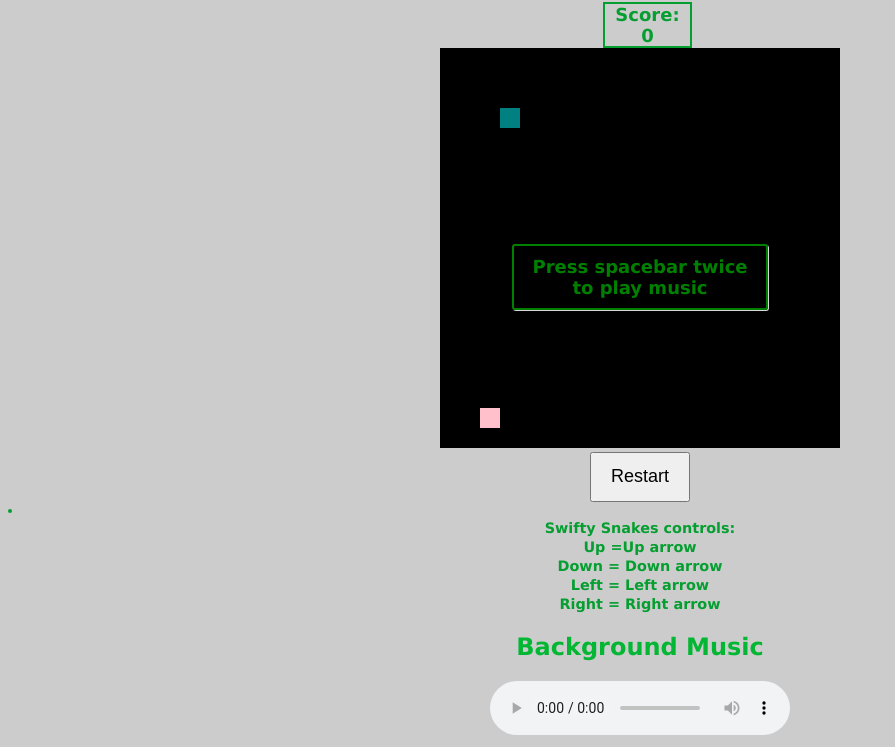
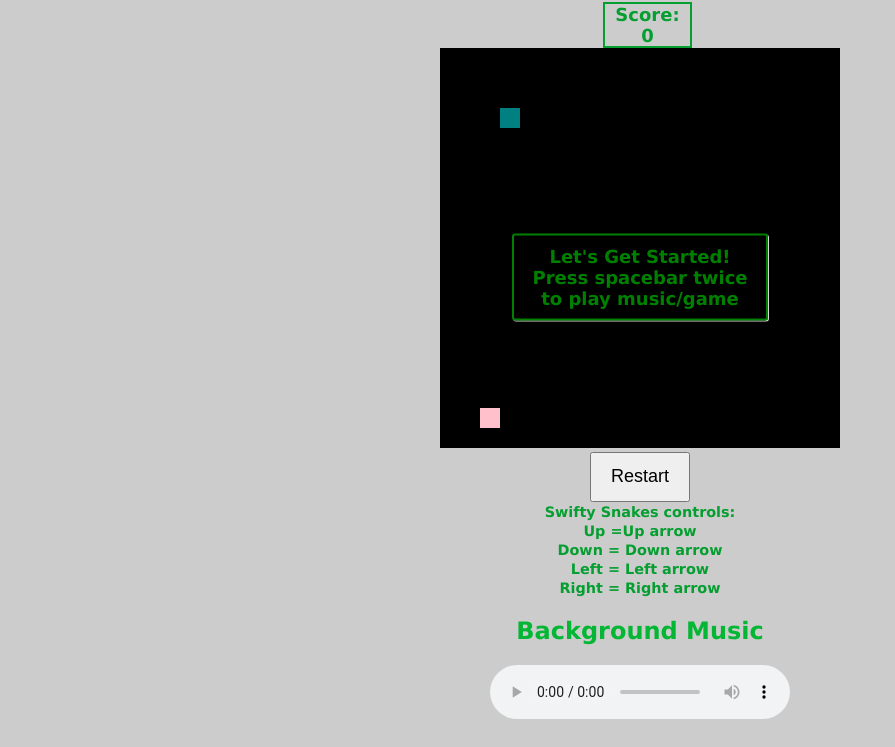
Before and after one commit to sswift1995/P1PG.SwiftySnakes, a plain HTML site: page index.html in a window 1280 px wide. Shown: the part 79-826 px from the top of the page, without its empty margins (0-895 px from the left). Drawn offline with Linux system fonts and the light colour scheme.

Commit message:
Add files via upload

```diff
--- a/index.html
+++ b/index.html
@@ -13,13 +13,14 @@
     <h1> Swifty Snakes</h1>
     <div id="score">Score: 0</div>
     <canvas id="board"></canvas>
-    <div id="spacebar-hint">Press spacebar twice to play music </div>
+    <div id="spacebar-hint">Let's Get Started!<br>
+        Press spacebar twice to play music/game </div>
     <button id="restart-button">Restart</button>
 
 
     <div1>
 
-           <li></li>
+
          Swifty Snakes controls: <br>
          Up =Up arrow  <br>
              Down = Down arrow <br>
```
